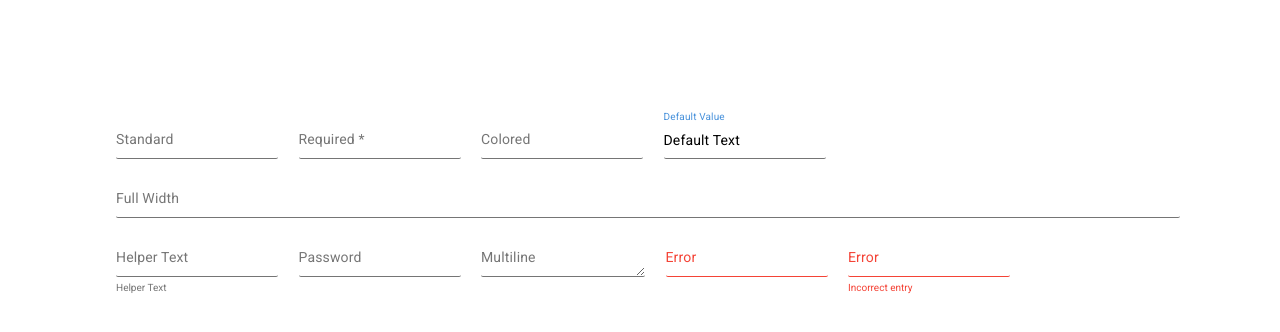
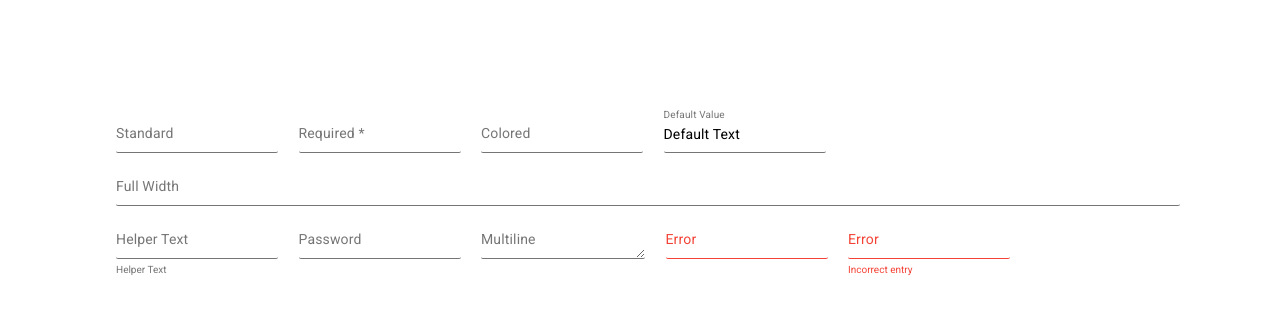
Before and after one commit to rohinivsenthil/skaffa, a Svelte app: page / in a window 1280 px wide. Shown: the top 332 px of the page. Built offline with nearby package versions, Linux system fonts and the light colour scheme; a web font is replaced by a local one.

Commit message:
(fix) fix label text css

```diff
--- a/src/App.svelte
+++ b/src/App.svelte
@@ -46,6 +46,7 @@
 		<TextField label="Password" type="password" />
 		<TextField label="Multiline" multiline />
 		<TextField label="Error" error />
-		<TextField label="Error" error helperText="Incorrect entry"/>
+		<TextField label="Error" error helperText="Incorrect entry" />
+		<!-- <TextField label="Read Only" defaultValue="Read Only" inputProps={{readOnly: true}}/> -->
 	</div>
 </main>
--- a/src/components/TextField/index.svelte
+++ b/src/components/TextField/index.svelte
@@ -15,20 +15,19 @@
   export let multiline = false;
   export let rows = "1";
   export let error = false;
+  export let inputProps = {};
   /**
    * TODO: add in following props
    * disabled
-   * input props
-   * input style
-   * wrapper style
-   * placeholder
+   * input props // fix css
+   * placeholder //fix css
    * size
    * variant
    */
 
   const rgbCode = hexToRgb(color);
   const textfValue = `${value ? value : defaultValue ? defaultValue : ""}`;
-  const textfStyle = `--textf-color: ${rgbCode}; ` + style;
+  const textfGroupStyle = `--textf-color: ${rgbCode}; `;
   const textfGroupClass =
     "spunk-textf-group " +
     `${fullWidth ? "spunk-textf-group-full-width " : ""}`;
@@ -50,7 +49,7 @@
     flex-direction: column;
     vertical-align: top;
     min-width: 0;
-    margin: 24px 8px 8px 8px;
+    margin: 18px 8px 8px 8px;
     padding: 0;
     font-family: "Roboto", "Helvetica", "Arial", sans-serif;
   }
@@ -109,9 +108,17 @@
 
   .spunk-textf:focus ~ .spunk-textf-label,
   .spunk-textf:valid ~ .spunk-textf-label {
-    top: -20px;
+    top: -16px;
     font-size: 10px;
     color: rgb(var(--textf-color));
+  }
+
+  .spunk-textf:not(:focus) ~ .spunk-textf-label {
+    color: rgba(0, 0, 0, 0.54);
+  }
+
+  .spunk-textf:not(:focus) ~ .spunk-textf-label-error {
+    color: #f44336;
   }
 
   .spunk-textf-error:focus ~ .spunk-textf-label,
@@ -167,7 +174,7 @@
   }
 </style>
 
-<div class={textfGroupClass} style={textfStyle}>
+<div class={textfGroupClass} style={textfGroupStyle}>
   {#if !multiline}
     <input
       class={textfClass}
@@ -175,6 +182,8 @@
       required
       on:input={onChange}
       value={textfValue}
+      {...inputProps}
+      {style}
       {id}
       {name} />
   {:else}
@@ -182,6 +191,7 @@
       class={textfClass}
       {type}
       {rows}
+      {...inputProps}
       required
       on:input={onChange}
       value={textfValue}
```
